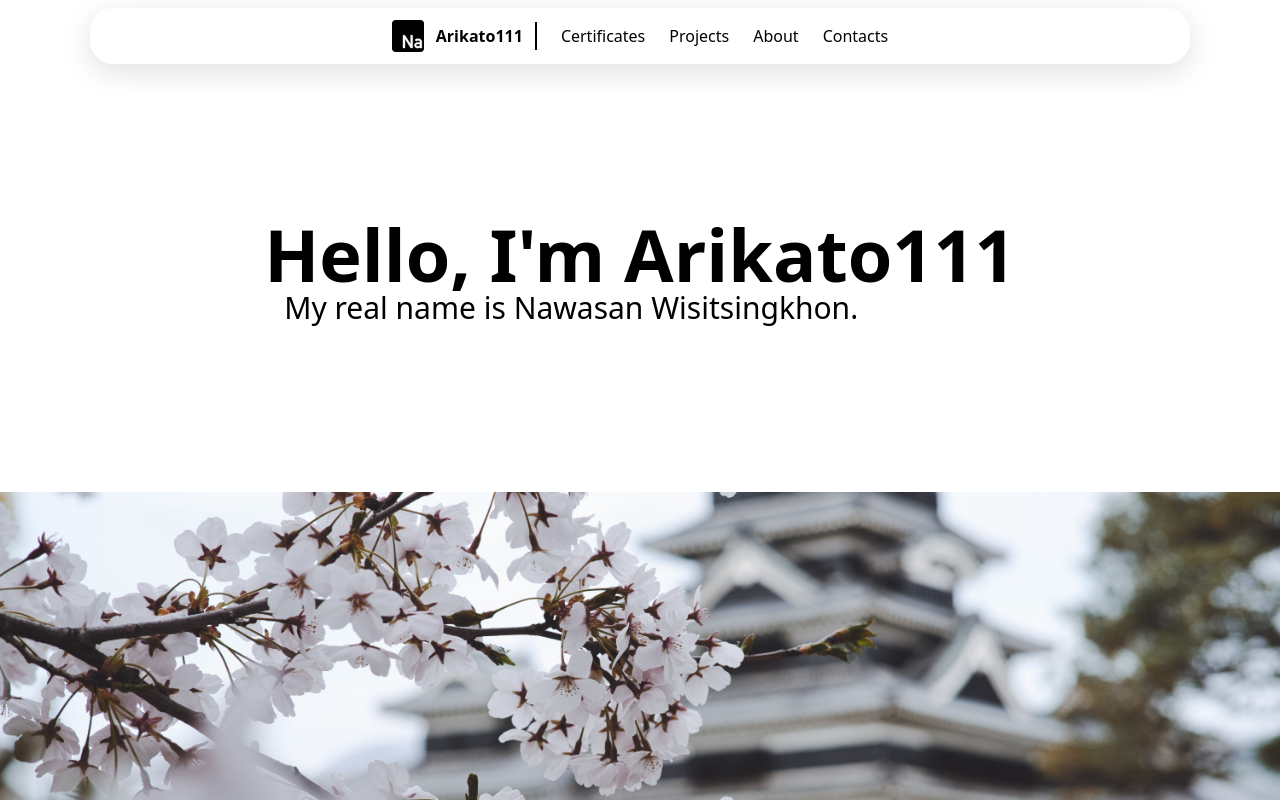
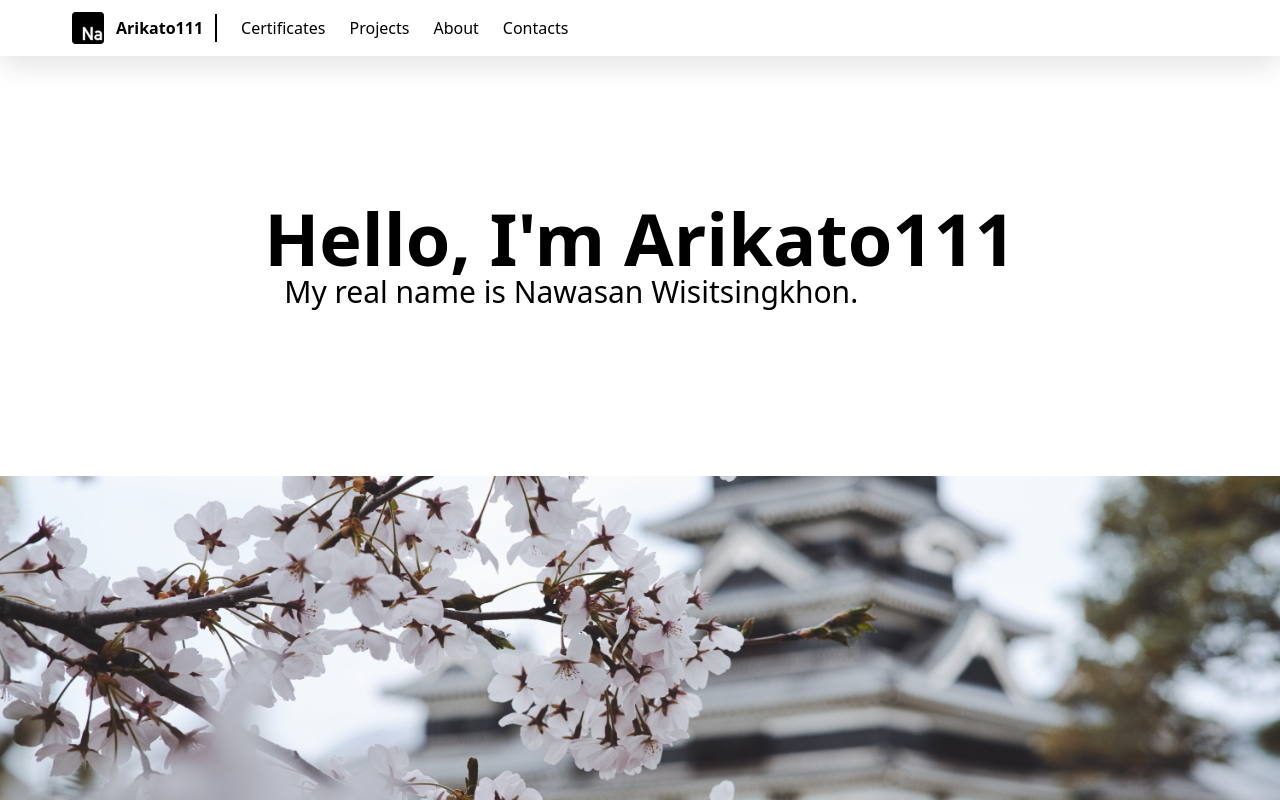
Before and after one commit to Arikato111/svelte-first, a Next.js app: page / in a window 1280 px wide. Shown: the top 800 px of the page. Built offline with nearby package versions, Linux system fonts and the light colour scheme.

Commit message:
update navbar styles

```diff
--- a/src/app/globals.css
+++ b/src/app/globals.css
@@ -10,7 +10,7 @@
         @apply max-w-[850px] mx-auto;
     }
     .nav-link {
-        @apply mx-3 font-medium block dark:text-white text-center py-3 md:py-0 md:w-auto md:inline;
+        @apply mx-3 hover:text-lg duration-300 font-medium block dark:text-white text-center py-3 md:py-0 md:w-auto md:inline;
     }
     .frame {
         @apply  pt-10 pb-20 dark:bg-black dark:text-slate-200;
@@ -25,10 +25,10 @@
         @apply hover:text-purple-400;
     }
     header {
-       @apply box-lg sticky py-2 top-0 z-50 bg-transparent dark-line;
+       @apply shadow-[0_8px_30px_rgb(0,0,0,0.12)] sticky py-0 top-0 z-50 bg-white/90 dark:bg-black/90 dark-line backdrop-blur-sm;
     }
     nav {
-        @apply w-11/12 shadow-[0_8px_30px_rgb(0,0,0,0.12)] dark:border dark:border-zinc-700 dark:shadow-zinc-800/90 dark:shadow-md relative bg-white/90 dark:bg-black/90 backdrop-blur-sm rounded-3xl h-14 flex flex-col md:flex-row justify-center items-center md:items-center px-5 max-w-[1200px] mx-auto;
+        @apply w-full  dark:border dark:border-zinc-700 relative bg-transparent h-14 flex flex-col md:flex-row items-center md:items-center px-5 max-w-[1200px] mx-auto;
     }
 }
 
```
